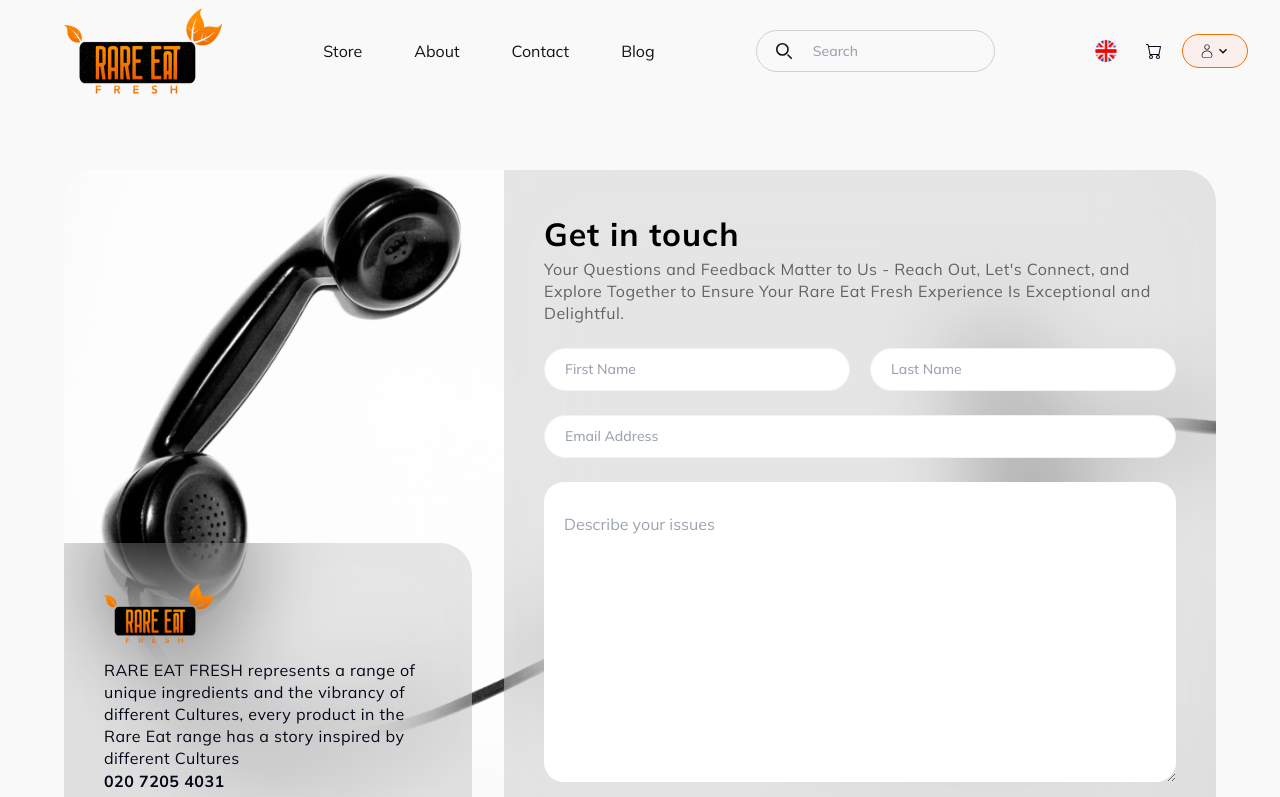
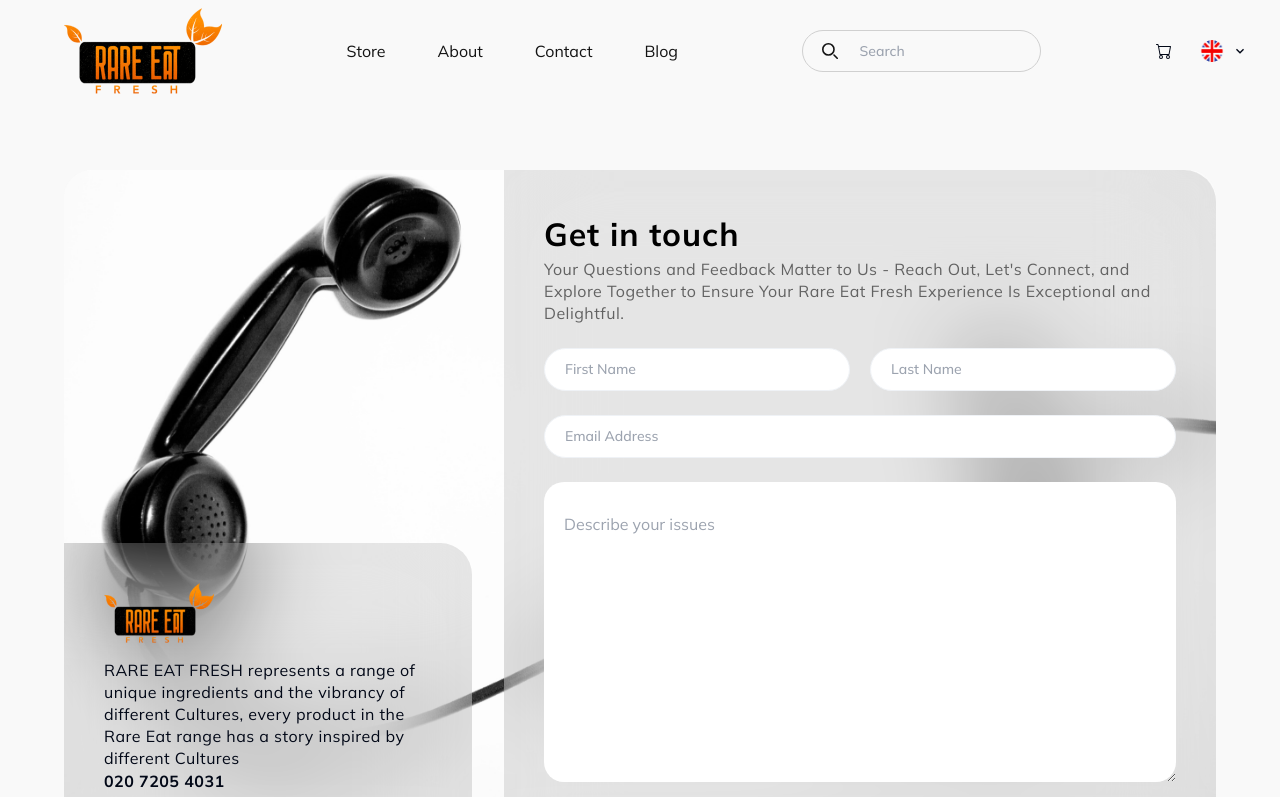
Before and after one commit to ProfessorDy/assessment, a Next.js app: page / in a window 1280 px wide. Shown: the top 797 px of the page. Built offline with nearby package versions, Linux system fonts and the light colour scheme.

Commit message:
Ammend user section

```diff
--- a/components/ProfileButton.tsx
+++ b/components/ProfileButton.tsx
@@ -1,4 +1,4 @@
-
+import { MdKeyboardArrowDown } from "react-icons/md"
 
 import {
     DropdownMenu,
@@ -13,11 +13,12 @@
 const ProfileButton = () => {
     return (
         <DropdownMenu>
-            <DropdownMenuTrigger>
+            <DropdownMenuTrigger className="flex items-center">
                 <Avatar>
                     <AvatarImage src={'/Frame 1000002103.png'} />
                     <AvatarFallback>user</AvatarFallback>
                 </Avatar>
+                <MdKeyboardArrowDown />
             </DropdownMenuTrigger>
             <DropdownMenuContent>
                 <DropdownMenuLabel>My Account</DropdownMenuLabel>
--- a/components/ui/form.tsx
+++ b/components/ui/form.tsx
@@ -9,7 +9,7 @@
                         <br />Explore Together to Ensure Your Rare Eat Fresh Experience Is Exceptional and Delightful.</p>
                 </div>
 
-                <div className="grid lg:grid-cols-2  gap-5  ">
+                <div className="grid lg:grid-cols-2 gap-5  ">
                     <label htmlFor="">
                         <input className="w-full px-5 py-[0.62rem] text-[.875rem] font-medium leading-normal rounded-[3.125rem] bg-white border border-[#EFF2F6]" type="text" placeholder="First Name" />
                     </label>
--- a/components/ui/user.tsx
+++ b/components/ui/user.tsx
@@ -10,14 +10,15 @@
 const User = () => {
     return (
         <div className="flex gap-5 rounded items-center">
-            <ProfileButton />
+
             <button >
                 <BsCart />
             </button>
-            <button className='flex px-4 py-2 bg-[#FFD7D34D] border border-[#F36F00] justify-center items-center rounded-[6.25rem]'>
+            <ProfileButton />
+            {/* <button className='flex px-4 py-2 bg-[#FFD7D34D] border border-[#F36F00] justify-center items-center rounded-[6.25rem]'>
                 <CiUser />
                 <MdKeyboardArrowDown />
-            </button>
+            </button> */}
         </div>
     )
 }
```
